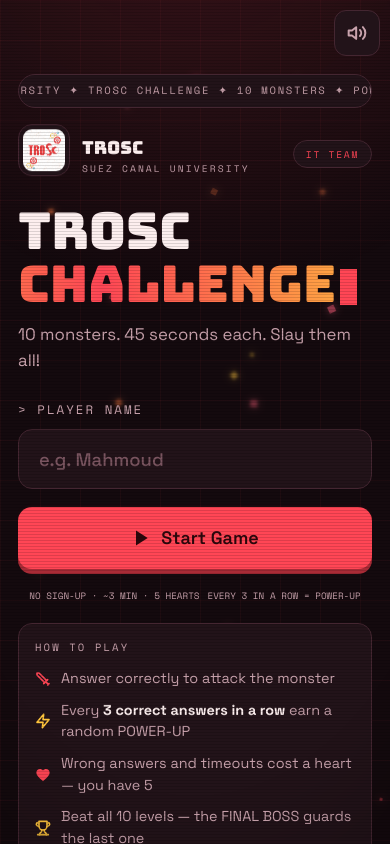
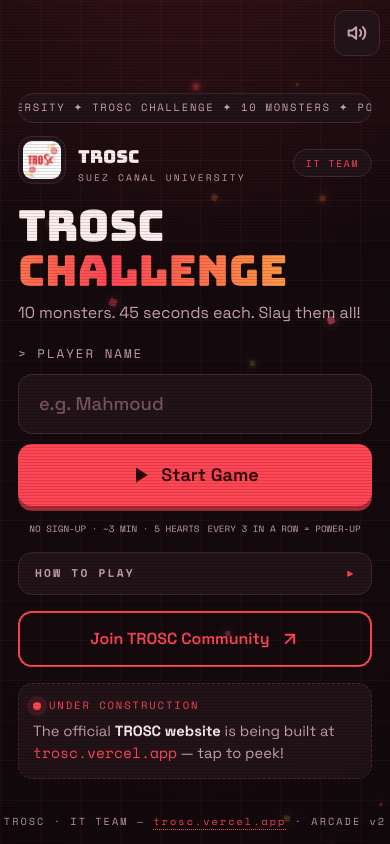
Before and after one commit to Basem3sam/trosc-it-challenge, a Next.js app: page / in a window 390 px wide. Shown: the top 844 px of the page. Built offline with nearby package versions, Linux system fonts and the light colour scheme.

Commit message:
style: enhance UI elements for improved readability and responsiveness; adjust animations and layout for better user experience

```diff
--- a/app/globals.css
+++ b/app/globals.css
@@ -627,6 +627,14 @@
   filter: drop-shadow(0 0 14px rgba(255, 70, 85, 0.55));
 }
 
+/* retro collapsible — hide the default triangle */
+summary::-webkit-details-marker {
+  display: none;
+}
+summary {
+  list-style: none;
+}
+
 @media (prefers-reduced-motion: reduce) {
   *,
   *::before,
--- a/components/Game.jsx
+++ b/components/Game.jsx
@@ -27,13 +27,12 @@
     return () => document.removeEventListener('pointerdown', unlock);
   }, []);
 
-  // reset scroll BEFORE the new screen paints — never land mid-page
+  // reset scroll BEFORE the new screen paints
   useLayoutEffect(() => {
     window.scrollTo(0, 0);
   }, [g.screen]);
 
-  // rising fire embers — generated after mount to avoid hydration mismatch;
-  // negative delays mean the field is already populated on first paint
+  // rising fire embers — after mount to avoid hydration mismatch
   const [particles, setParticles] = useState([]);
   useEffect(() => {
     setParticles(
@@ -56,33 +55,42 @@
     );
   }, []);
 
+  const isBattle = g.screen === 'battle';
+
   return (
-    <div className="flex min-h-dvh flex-col">
-      <div className="mx-auto flex w-full max-w-[600px] flex-1 flex-col px-[clamp(18px,4.5vw,44px)] pt-[calc(clamp(18px,4.5vw,44px)+56px)]">
-        {/* WELCOME — full-height clipped shell: fills the viewport, animation
-            can never poke past the edges, footer stays out of sight */}
+    /* battle locks to exactly one viewport (page never scrolls — the question
+       area scrolls internally instead); welcome/result flow naturally */
+    <div
+      className={
+        isBattle
+          ? 'flex h-dvh flex-col overflow-hidden'
+          : 'flex min-h-dvh flex-col'
+      }
+    >
+      <div
+        className={`mx-auto flex w-full max-w-[600px] flex-1 flex-col px-[clamp(18px,4.5vw,44px)] ${
+          isBattle
+            ? 'min-h-0 pt-[calc(8px+env(safe-area-inset-top))]'
+            : 'pt-[calc(clamp(18px,4.5vw,44px)+56px)]'
+        }`}
+      >
+        {/* WELCOME / RESULT — my-auto: centered when it fits, scrolls from the
+            top when it can't. No clipping → no container ever gets sliced. */}
+        {!isBattle && (
+          <div className="my-auto w-full py-4">
             {g.screen === 'welcome' && (
-          <div className="flex flex-1 flex-col justify-center overflow-hidden pb-6">
               <WelcomeScreen best={g.best} onStart={g.startGame} />
+            )}
+            {g.screen === 'result' && <ResultScreen g={g} />}
           </div>
         )}
 
-        {/* BATTLE — taller than the viewport; needs real scrolling,
-            so no vertical clip here (it would break the sticky dock) */}
-        {g.screen === 'battle' && (
-          <div className="flex flex-1 flex-col pb-[clamp(14px,3.5vw,32px)]">
-            <BattleScreen g={g} />
-          </div>
-        )}
-
-        {/* RESULT — same clipped full-height shell as welcome */}
-        {g.screen === 'result' && (
-          <div className="flex flex-1 flex-col justify-center overflow-hidden pb-6">
-            <ResultScreen g={g} />
-          </div>
-        )}
+        {/* BATTLE — fixed-height app layout; all chrome visible, inner scroll */}
+        {isBattle && <BattleScreen g={g} />}
       </div>
 
+      {/* footer on welcome/result only — on battle it would peek above the fold */}
+      {!isBattle && (
         <footer className="pb-[calc(0.9rem+env(safe-area-inset-bottom))] pt-4 text-center font-mono text-[0.64rem] tracking-[0.2em] text-dust">
           TROSC · IT TEAM —{' '}
           <a
@@ -95,6 +103,7 @@
           </a>{' '}
           · ARCADE v2
         </footer>
+      )}
 
       {/* rising fire embers */}
       <div
@@ -121,7 +130,7 @@
       </div>
 
       {/* combo fire — gold screen edges at streak ×3+ */}
-      {g.screen === 'battle' && g.combo >= 3 && (
+      {isBattle && g.combo >= 3 && (
         <div
           aria-hidden="true"
           className="pointer-events-none fixed inset-0 z-[64] animate-fire [box-shadow:inset_0_0_110px_rgba(255,197,61,.22)]"
@@ -176,7 +185,7 @@
         </div>
       )}
 
-      {/* "MONSTER APPEARS!" level intro — top-level so it always covers the full page */}
+      {/* "MONSTER APPEARS!" level intro */}
       {g.intro && (
         <div
           className="fixed inset-0 z-[85] grid place-items-center bg-[rgba(10,4,7,.92)]"
@@ -231,10 +240,10 @@
         </span>
       ))}
 
-      {/* CRT arcade overlay — scanlines + vignette, above everything visual */}
+      {/* CRT arcade overlay */}
       <div aria-hidden="true" className="crt-layer" />
 
-      {/* sound toggle — always reachable */}
+      {/* sound toggle */}
       <button
         type="button"
         onClick={g.toggleMute}
--- a/components/ResultScreen.jsx
+++ b/components/ResultScreen.jsx
@@ -29,7 +29,7 @@
     <div
       role="img"
       aria-label={`Accuracy ${Math.round(val)} percent`}
-      className="relative mx-auto mb-4 w-[clamp(180px,58vw,230px)]"
+      className="relative mx-auto mb-2 w-[clamp(150px,46vw,190px)]"
     >
       <svg
         viewBox="0 0 120 120"
@@ -57,10 +57,10 @@
         />
       </svg>
       <div className="absolute inset-0 flex flex-col items-center justify-center">
-        <span className="text-[clamp(2.2rem,9vw,2.9rem)] font-bold tracking-tight">
+        <span className="text-[clamp(1.9rem,8vw,2.5rem)] font-bold tracking-tight">
           {Math.round(val)}%
         </span>
-        <span className="font-mono text-[0.7rem] tracking-[0.25em] text-dust">
+        <span className="font-mono text-[0.64rem] tracking-[0.25em] text-dust">
           ACCURACY
         </span>
       </div>
@@ -70,11 +70,11 @@
 
 function Stat({ label, value }) {
   return (
-    <div className="rounded-xl border border-edge bg-panel px-2 py-3">
-      <p className="font-mono text-[0.62rem] tracking-[0.14em] text-dust">
+    <div className="rounded-xl border border-edge bg-panel px-2 py-2">
+      <p className="font-mono text-[0.58rem] tracking-[0.14em] text-dust">
         {label}
       </p>
-      <p className="mt-0.5 font-display text-xl text-cream">{value}</p>
+      <p className="mt-0.5 font-display text-lg text-cream">{value}</p>
     </div>
   );
 }
@@ -85,13 +85,10 @@
   const tier = won ? tierFor(g.score) : null;
 
   return (
-    <section
-      aria-labelledby="result-kicker"
-      className="m-auto w-full animate-screen-in text-center"
-    >
+    <section aria-labelledby="result-kicker" className="w-full text-center">
       <h1
         id="result-kicker"
-        className={`mb-2 font-display text-[clamp(1.5rem,6.5vw,2.2rem)] tracking-[0.06em] ${
+        className={`mb-1.5 font-display text-[clamp(1.4rem,6vw,2rem)] tracking-[0.06em] ${
           won
             ? 'text-gold [text-shadow:0_0_28px_rgba(255,197,61,.45)]'
             : 'animate-blink text-blood [text-shadow:0_0_28px_rgba(255,70,85,.5)]'
@@ -99,13 +96,13 @@
       >
         {won ? 'GAME COMPLETE!' : 'GAME OVER'}
       </h1>
-      <h2 className="mb-4 text-[clamp(2rem,9vw,2.8rem)] font-bold tracking-tight">
+      <h2 className="mb-3 text-[clamp(1.8rem,8vw,2.5rem)] font-bold tracking-tight">
         {g.name}
       </h2>
 
       {!won && (
-        <p className="-mt-1 mb-5 flex items-center justify-center gap-2 text-[1.08rem] font-semibold text-blood">
-          <Icon name="skull" className="h-6 w-6" />
+        <p className="mb-3 flex items-center justify-center gap-2 text-[1.02rem] font-semibold text-blood">
+          <Icon name="skull" className="h-5 w-5" />
           <span>
             Defeated by <b>{by}</b> at Level {attempted}!
           </span>
@@ -113,15 +110,13 @@
       )}
 
       <ScoreRing pct={pct} reduced={g.reduced} />
-      <p className="text-[1.08rem] tracking-[0.1em] text-dust">
-        {g.score} / {attempted} CORRECT
-      </p>
-      <p className="mb-5 mt-1 font-mono text-[1.15rem] font-bold tracking-[0.1em] text-gold">
-        {g.xp} XP EARNED
+      <p className="font-mono text-[0.95rem] tracking-[0.1em] text-dust">
+        {g.score} / {attempted} CORRECT ·{' '}
+        <span className="font-bold text-gold">{g.xp} XP</span>
       </p>
 
       {stats && (
-        <div className="mx-auto mb-5 grid w-full max-w-[300px] grid-cols-3 gap-2">
+        <div className="mx-auto mt-3 grid w-full max-w-[300px] grid-cols-3 gap-2">
           <Stat label="MAX COMBO" value={`×${stats.longestCombo}`} />
           <Stat
             label="FASTEST"
@@ -137,26 +132,26 @@
       )}
 
       {won && g.result.record && (
-        <p className="animate-stamp mx-auto mb-3 w-fit rounded-full bg-blood px-4 py-2 font-mono text-[0.78rem] font-bold tracking-[0.16em] text-bloodink">
+        <p className="animate-stamp mx-auto mt-3 w-fit rounded-full bg-blood px-4 py-1.5 font-mono text-[0.74rem] font-bold tracking-[0.16em] text-bloodink">
           NEW PERSONAL BEST!
         </p>
       )}
 
       {badges && badges.length > 0 && (
-        <div className="mb-4 flex flex-wrap justify-center gap-2">
+        <div className="mt-3 flex flex-wrap justify-center gap-2">
           {badges.map((b) => (
             <span
               key={b.label}
-              className="inline-flex items-center gap-1.5 rounded-full border border-gold/40 bg-gold/10 px-3 py-1.5 font-mono text-[0.72rem] tracking-[0.12em] text-gold"
+              className="inline-flex items-center gap-1.5 rounded-full border border-gold/40 bg-gold/10 px-3 py-1 font-mono text-[0.7rem] tracking-[0.12em] text-gold"
             >
-              <Icon name={b.icon} className="h-4 w-4" /> {b.label}
+              <Icon name={b.icon} className="h-3.5 w-3.5" /> {b.label}
             </span>
           ))}
         </div>
       )}
 
       <p
-        className={`mx-auto mb-5 flex w-fit items-center gap-2.5 rounded-full border px-5 py-2.5 font-mono text-[0.88rem] tracking-[0.14em] ${won ? 'animate-rank-in border-gold/45 bg-gold/10 text-gold' : 'border-blood/45 bg-blood/10 text-blood'}`}
+        className={`mx-auto mt-3 flex w-fit items-center gap-2.5 rounded-full border px-4 py-2 font-mono text-[0.84rem] tracking-[0.14em] ${won ? 'animate-rank-in border-gold/45 bg-gold/10 text-gold' : 'border-blood/45 bg-blood/10 text-blood'}`}
       >
         {won ? (
           <>
@@ -177,7 +172,7 @@
         )}
       </p>
 
-      <p className="mx-auto mb-6 flex w-fit items-center gap-2.5 rounded-[18px] border border-edge bg-panel px-5 py-3.5 text-left text-[1.15rem] font-semibold">
+      <p className="mx-auto mt-3 flex w-fit items-center gap-2.5 rounded-[18px] border border-edge bg-panel px-4 py-2.5 text-left text-[1.05rem] font-semibold">
         <Icon name={won ? tier.icon : 'skull'} className="h-5 w-5 text-blood" />
         <span>
           {won
@@ -186,11 +181,7 @@
         </span>
       </p>
 
-      {/* per-level recap — dots pop in one by one */}
-      <div className="mb-6">
-        <p className="mb-2.5 font-mono text-[0.72rem] tracking-[0.22em] text-dust">
-          YOUR RUN
-        </p>
+      <div className="mt-4">
         <div className="flex flex-wrap justify-center gap-2">
           {g.answers.map((ans, i) => {
             const ok = g.run[i] && ans === g.run[i].correctAnswer;
@@ -199,25 +190,25 @@
                 key={i}
                 title={`Level ${i + 1}: ${ok ? 'monster defeated' : 'you were hit'}`}
                 style={{ animationDelay: `${i * 55}ms` }}
-                className={`animate-dot-pop h-4 w-4 rounded-full ${ok ? 'bg-blood' : 'bg-frost'}`}
+                className={`animate-dot-pop h-3.5 w-3.5 rounded-full ${ok ? 'bg-blood' : 'bg-frost'}`}
               />
             );
           })}
         </div>
-        <p className="mt-3 flex items-center justify-center gap-1.5 font-mono text-[0.75rem] tracking-[0.1em] text-dust">
+        <p className="mt-2 flex items-center justify-center gap-1.5 font-mono text-[0.72rem] tracking-[0.1em] text-dust">
           <Icon name="bolt" className="h-4 w-4 text-gold" /> Screenshot your
           rank and challenge your friends!
         </p>
       </div>
 
-      <button onClick={g.retry} className={BTN_PRIMARY}>
+      <button onClick={g.retry} className={`${BTN_PRIMARY} mt-4`}>
         Play Again <Icon name="retry" className="h-5 w-5" />
       </button>
       <a
         href={JOIN_FORM_URL}
         target="_blank"
         rel="noopener"
-        className={`${BTN_GHOST} mt-3`}
+        className={`${BTN_GHOST} mt-2.5`}
       >
         Join TROSC Community <Icon name="external" className="h-5 w-5" />
       </a>
--- a/components/WelcomeScreen.jsx
+++ b/components/WelcomeScreen.jsx
@@ -32,38 +32,35 @@
   };
 
   return (
-    <section
-      aria-labelledby="welcome-title"
-      className="m-auto w-full animate-screen-in"
-    >
+    <section aria-labelledby="welcome-title" className="w-full">
       {/* ticker */}
       <div
-        className="mb-5 overflow-hidden rounded-full border border-edge bg-panel"
+        className="mb-4 overflow-hidden rounded-full border border-edge bg-panel"
         aria-hidden="true"
       >
         <div className="flex w-max animate-marquee">
-          <span className="whitespace-nowrap py-2 font-mono text-[0.66rem] tracking-[0.16em] text-dust">
+          <span className="whitespace-nowrap py-1.5 font-mono text-[0.66rem] tracking-[0.16em] text-dust">
             {TICKER}
           </span>
-          <span className="whitespace-nowrap py-2 font-mono text-[0.66rem] tracking-[0.16em] text-dust">
+          <span className="whitespace-nowrap py-1.5 font-mono text-[0.66rem] tracking-[0.16em] text-dust">
             {TICKER}
           </span>
         </div>
       </div>
 
       {/* brand */}
-      <header className="mb-6 flex items-center gap-3">
+      <header className="mb-4 flex items-center gap-3">
         {logoOk ? (
           <img
             src="/logo.png"
             alt="TROSC logo"
             onError={() => setLogoOk(false)}
-            className="h-[52px] w-[52px] animate-bob rounded-[14px] border border-edge bg-panel object-contain p-1"
+            className="h-12 w-12 animate-bob rounded-[14px] border border-edge bg-panel object-contain p-1"
           />
         ) : (
           <span
             aria-hidden="true"
-            className="grid h-[52px] w-[52px] animate-bob place-items-center rounded-[14px] border border-edge bg-blood/10 font-display text-2xl text-blood"
+            className="grid h-12 w-12 animate-bob place-items-center rounded-[14px] border border-edge bg-blood/10 font-display text-2xl text-blood"
           >
             T
           </span>
@@ -81,7 +78,7 @@
 
       <h1
         id="welcome-title"
-        className="mb-3 font-display text-[clamp(2.5rem,13vw,4rem)] leading-[1.05]"
+        className="mb-2 font-display text-[clamp(2.2rem,11vw,3.6rem)] leading-[1.05]"
       >
         TROSC
         <br />
@@ -91,7 +88,7 @@
           aria-hidden="true"
         />
       </h1>
-      <p className="mb-7 text-[clamp(1.05rem,4.2vw,1.25rem)] text-dust">
+      <p className="mb-5 text-[clamp(1rem,4vw,1.2rem)] text-dust">
         {TOTAL} monsters. {QUESTION_TIME} seconds each. Slay them all!
       </p>
 
@@ -127,12 +124,13 @@
             <Icon name="alert" className="h-4 w-4" /> Enter a name to play.
           </p>
         )}
-        <button type="submit" className={`${BTN_PRIMARY} mt-2 animate-glow`}>
+        <button type="submit" className={`${BTN_PRIMARY} animate-glow`}>
           <Icon name="play" className="h-5 w-5" /> Start Game
         </button>
       </form>
 
-      <p className="mt-5 flex flex-wrap justify-center gap-x-2 gap-y-0.5 text-center font-mono text-[0.58rem] text-dust sm:flex-nowrap sm:justify-between sm:items-baseline sm:text-[clamp(0.5rem,2.5vw,0.72rem)]">
+      {/* meta — left/right one-line row, wraps centered under 330px */}
+      <p className="mt-4 flex flex-wrap items-baseline justify-center gap-x-2 gap-y-0.5 text-center font-mono text-[0.58rem] text-dust sm:flex-nowrap sm:justify-between sm:text-[clamp(0.5rem,2.5vw,0.72rem)]">
         <span className="whitespace-nowrap">
           NO SIGN-UP · ~3 MIN · {HEARTS_MAX} HEARTS
         </span>
@@ -147,11 +145,18 @@
         </p>
       )}
 
-      {/* how to play */}
-      <div className="mt-5 rounded-[14px] border border-edge bg-panel p-4">
-        <p className="mb-3 font-mono text-[0.66rem] tracking-[0.2em] text-dust">
+      {/* how to play — collapsible so the screen stays clean */}
+      <details className="mt-4 rounded-[14px] border border-edge bg-panel">
+        <summary className="flex cursor-pointer select-none list-none items-center justify-between px-4 py-3 font-mono text-[0.7rem] font-bold tracking-[0.2em] text-dust transition-colors hover:text-cream">
           HOW TO PLAY
-        </p>
+          <span
+            aria-hidden="true"
+            className="text-blood transition-transform duration-200 [details[open]_&]:rotate-90"
+          >
+            ▸
+          </span>
+        </summary>
+        <div className="px-4 pb-4">
           <ul className="grid gap-2.5 text-[0.9rem] text-dust">
             <li className="flex items-center gap-2.5">
               <Icon name="sword" className="h-4 w-4 shrink-0 text-blood" />
@@ -177,8 +182,7 @@
             </li>
           </ul>
 
-        {/* power-up legend */}
-        <div className="mt-4 grid grid-cols-3 gap-2 border-t border-dashed border-edge pt-3">
+          <div className="mt-3 grid grid-cols-3 gap-2 border-t border-dashed border-edge pt-3">
             <div className="rounded-xl border border-edge bg-panel2 p-2.5 text-center">
               <Icon name="cut" className="mx-auto h-4 w-4 text-gold" />
               <p className="mt-1 font-mono text-[0.62rem] font-bold tracking-[0.08em] text-cream">
@@ -208,6 +212,7 @@
             </div>
           </div>
         </div>
+      </details>
 
       <a
         href={JOIN_FORM_URL}
@@ -223,15 +228,15 @@
         target="_blank"
         rel="noopener"
         aria-label="TROSC website — under construction"
-        className="mt-5 flex flex-col gap-2 rounded-[14px] border border-dashed border-edge bg-panel p-4 no-underline transition hover:-translate-y-0.5 hover:border-blood"
+        className="mt-4 flex flex-col gap-1.5 rounded-[14px] border border-dashed border-edge bg-panel p-3.5 no-underline transition hover:-translate-y-0.5 hover:border-blood"
       >
         <span className="inline-flex w-fit items-center gap-2 font-mono text-[0.66rem] tracking-[0.18em] text-blood">
           <span className="h-2 w-2 animate-live rounded-full bg-blood" /> UNDER
           CONSTRUCTION
         </span>
-        <p className="text-[0.95rem] text-dust">
+        <p className="text-[0.92rem] text-dust">
           The official <strong className="text-cream">TROSC website</strong> is
-          being built right now at{' '}
+          being built at{' '}
           <span className="font-mono text-blood">trosc.vercel.app</span> — tap
           to peek!
         </p>
```
Also changed, not shown: components/BattleScreen.jsx (+40 -26 lines). Lines whose indentation alone changed are shown as unchanged.
